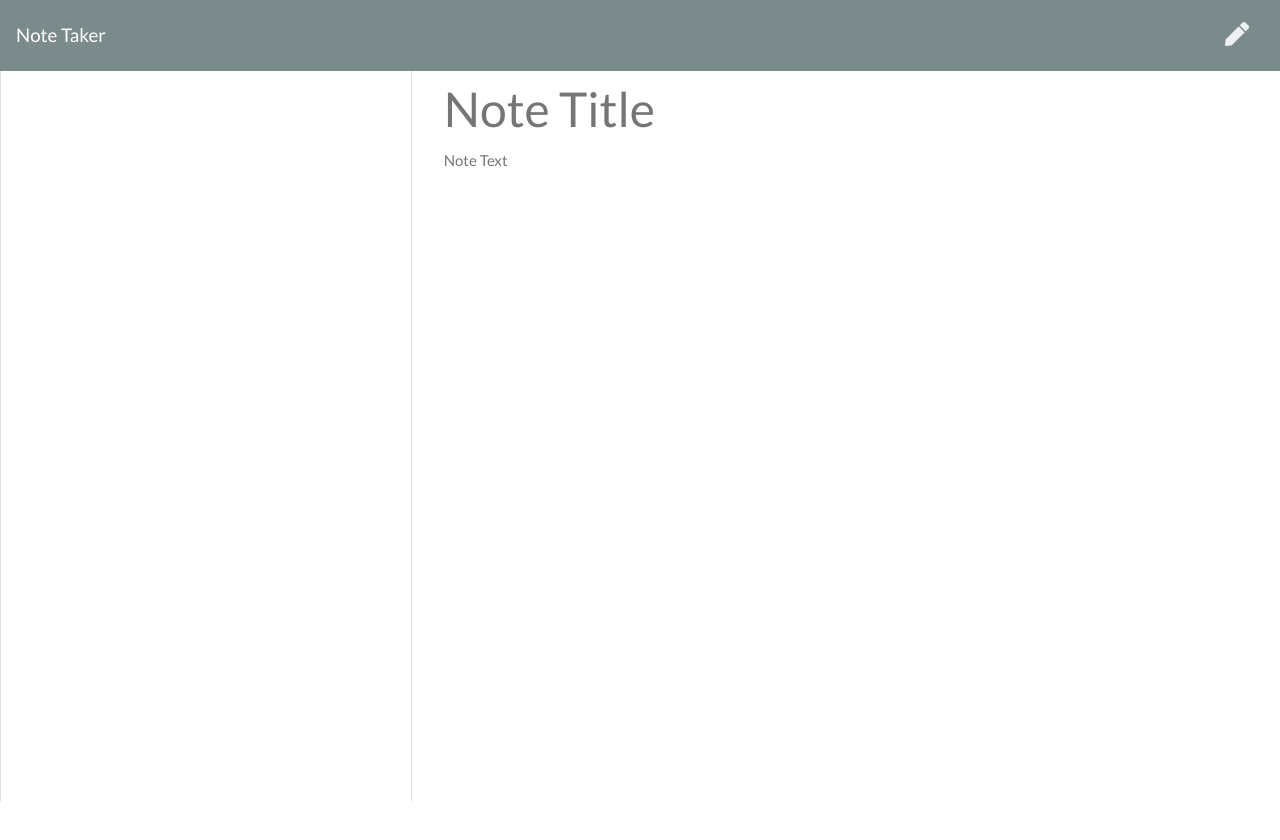
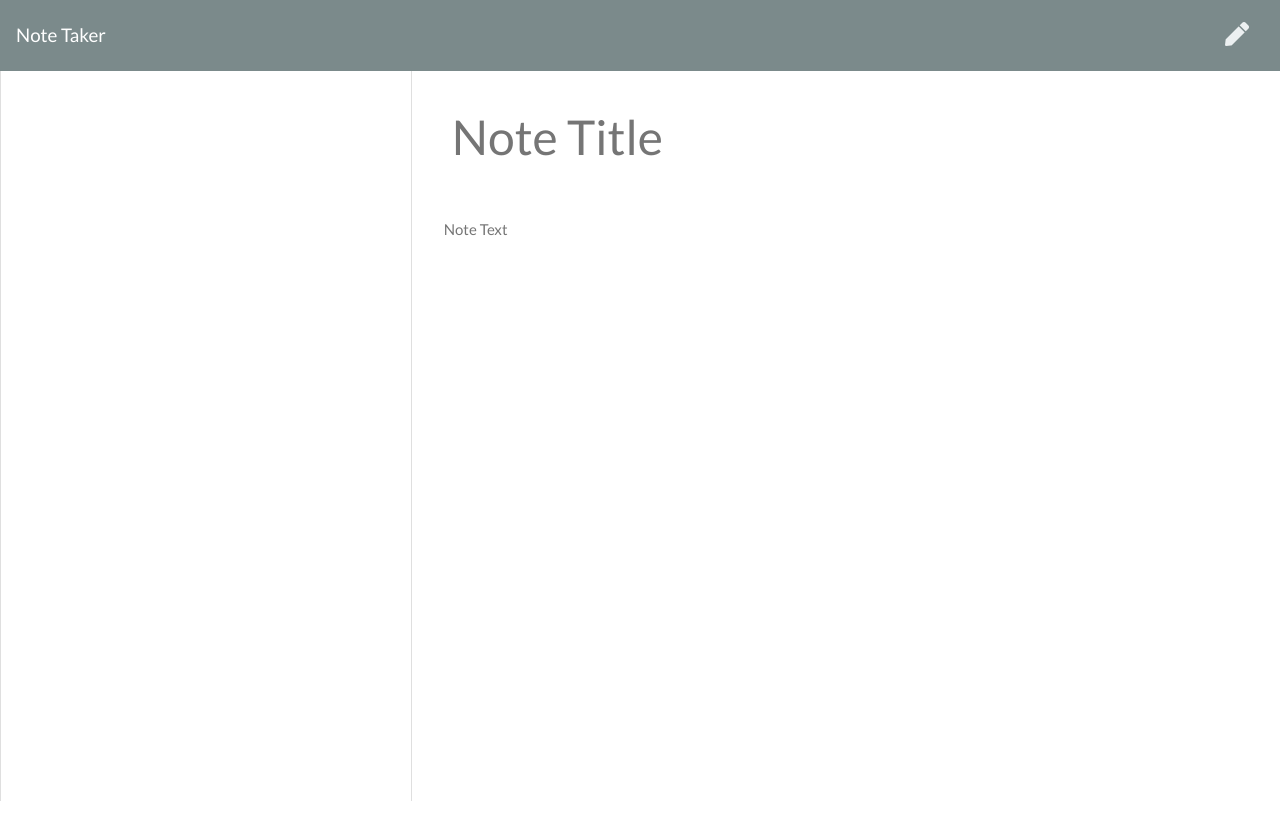
Before and after one commit to kabirfaisal1/NoteTaker, a website: page public/notes.html in a window 1280 px wide. Before the commit the page ends 806 px from the top, so only its background shows below. Drawn offline with nearby package versions, Linux system fonts and the light colour scheme; no server answers.

Commit message:
fixed the title margin

```diff
--- a/public/assets/css/styles.css
+++ b/public/assets/css/styles.css
@@ -29,9 +29,11 @@ html, body {
 }
 
 .note-title {
-  height: 50px;
-  margin-top: 13px;
+  margin-top: 20px;
+  margin-bottom: 20px;
+  padding: 10px;
   font-size: 3rem;
+
 }
 
 .note-title:read-only, .note-textarea:read-only {
```
